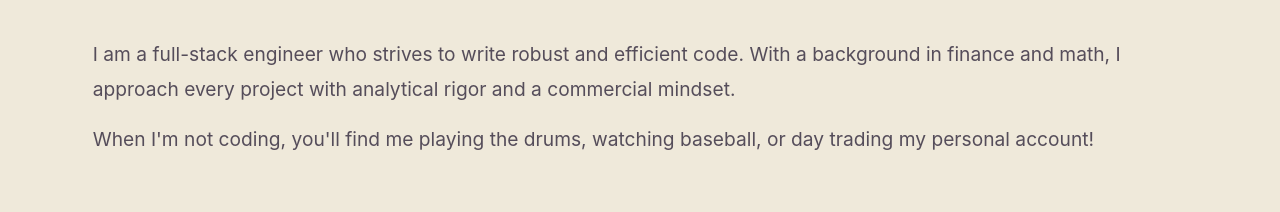
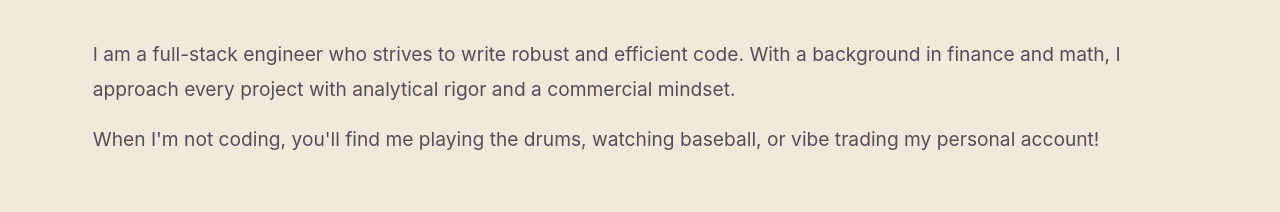
Before and after one commit to maritzbuchholz/portfolio, a React (Vite) app: page / in a window 1280 px wide. Shown: the part 980-1192 px from the top of the page. Built offline with nearby package versions, Linux system fonts and the light colour scheme.

Commit message:
minor copy chnage

```diff
--- a/src/Components/About/About.jsx
+++ b/src/Components/About/About.jsx
@@ -14,7 +14,7 @@ const About = () => {
                     I am a full-stack engineer who strives to write robust and efficient code. With a background in finance and math, I approach every project with analytical rigor and a commercial mindset.
                 </p>
                 <p className="about__description">
-                    When I'm not coding, you'll find me playing the drums, watching baseball, or day trading my personal account!
+                    When I'm not coding, you'll find me playing the drums, watching baseball, or vibe trading my personal account!
                 </p>
             </div>
         </section>
```
